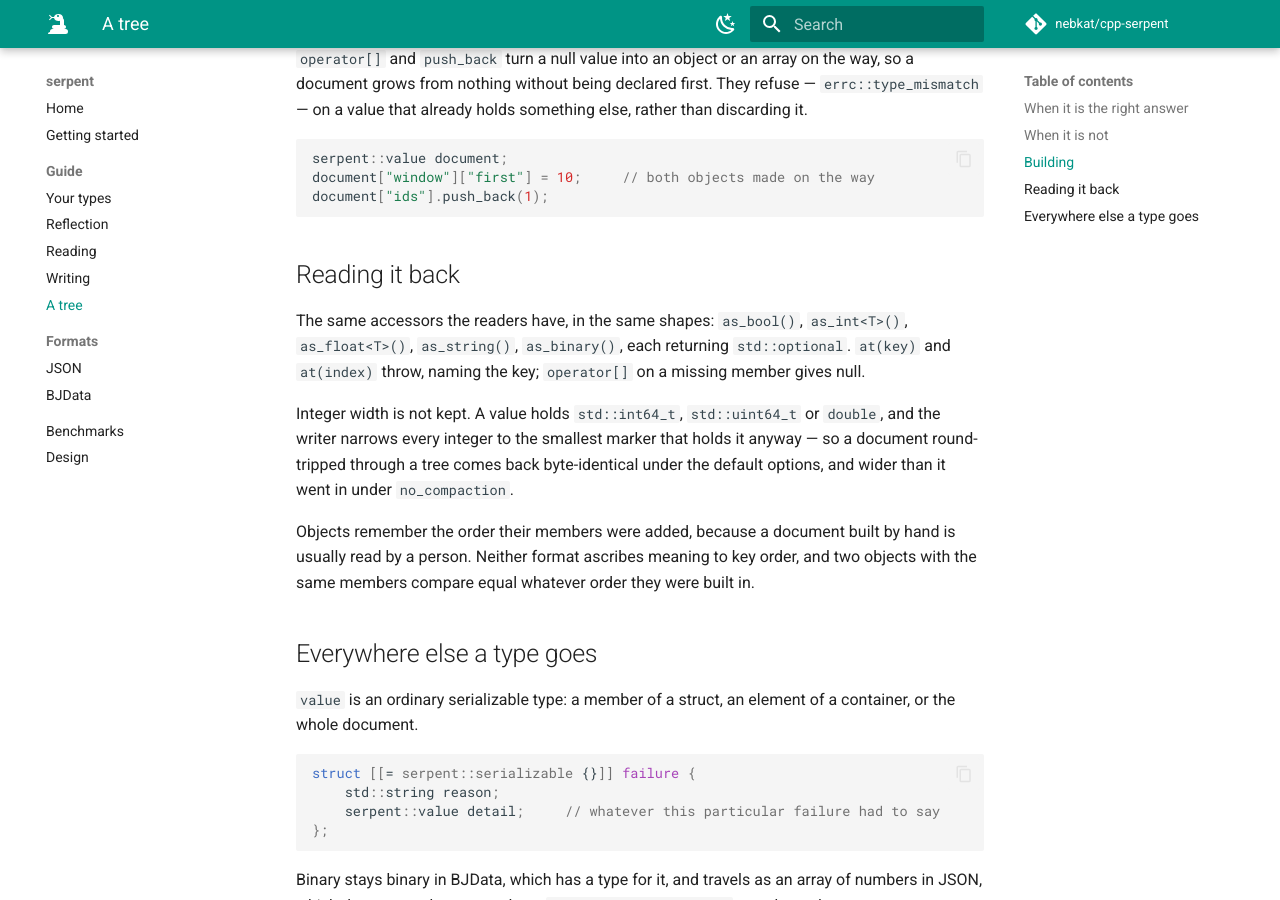
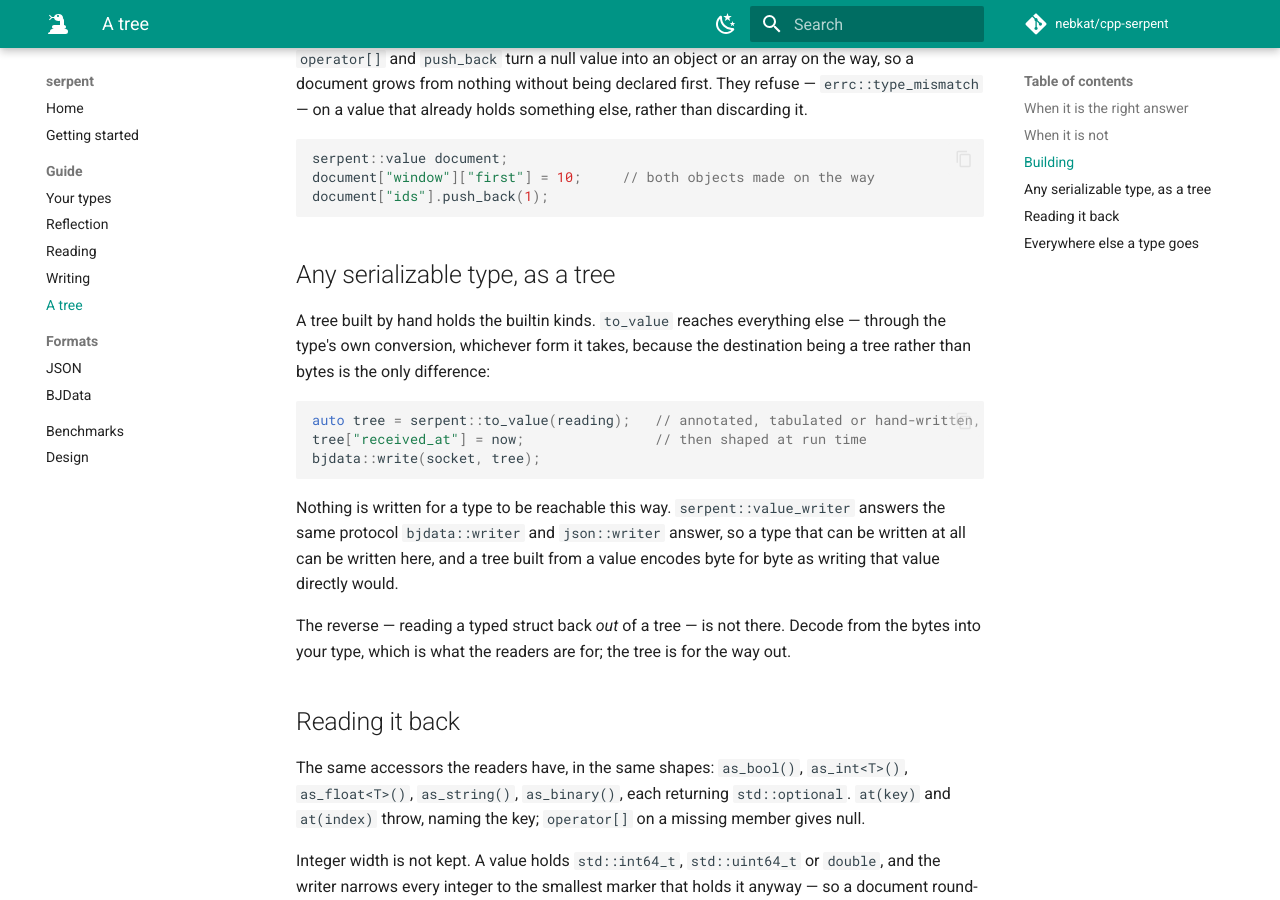
Before and after one commit to nebkat/cpp-serpent, an MkDocs documentation site: the page built from docs/value.md, in a window 1280 px wide and 900 px high, scrolled down 1494 px. Built offline with MkDocs 1.6.1 and Material for MkDocs 9.7.7, drawn with Linux system fonts in a browser that asks for light colours; comment, search, counter and statistics services are not loaded.

Commit message:
feat(value): A writer whose destination is a tree
The tree could hold the builtin kinds and nothing else, so a type with a
conversion - any of the three forms - was unreachable from it, which made
the escape hatch much smaller than its own description suggested.

value_writer answers the protocol the byte writers answer, so to_value()
reaches every serializable type through its own conversion and nothing is
written for a type to be buildable this way. A tree built from a value
encodes byte for byte as writing that value would; binary stays binary.

Each open container is held whole and attached to its parent as it
closes, so nothing ever points into a container that is still growing.

````diff
--- a/docs/value.md
+++ b/docs/value.md
@@ -62,6 +62,26 @@ document["window"]["first"] = 10;     // both objects made on the way
 document["ids"].push_back(1);
 ```
 
+## Any serializable type, as a tree
+
+A tree built by hand holds the builtin kinds. `to_value` reaches everything else — through the
+type's own conversion, whichever form it takes, because the destination being a tree rather than
+bytes is the only difference:
+
+```cpp
+auto tree = serpent::to_value(reading);   // annotated, tabulated or hand-written, it does not matter
+tree["received_at"] = now;                // then shaped at run time
+bjdata::write(socket, tree);
+```
+
+Nothing is written for a type to be reachable this way. `serpent::value_writer` answers the same
+protocol `bjdata::writer` and `json::writer` answer, so a type that can be written at all can be
+written here, and a tree built from a value encodes byte for byte as writing that value directly
+would.
+
+The reverse — reading a typed struct back *out* of a tree — is not there. Decode from the bytes
+into your type, which is what the readers are for; the tree is for the way out.
+
 ## Reading it back
 
 The same accessors the readers have, in the same shapes: `as_bool()`, `as_int<T>()`,
````
Also changed, not shown: 2 other files.
